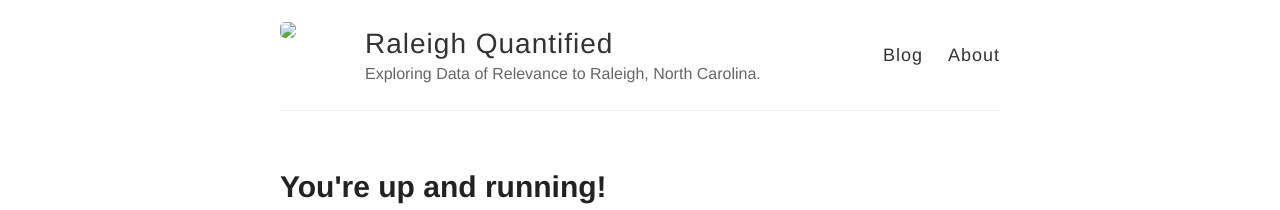
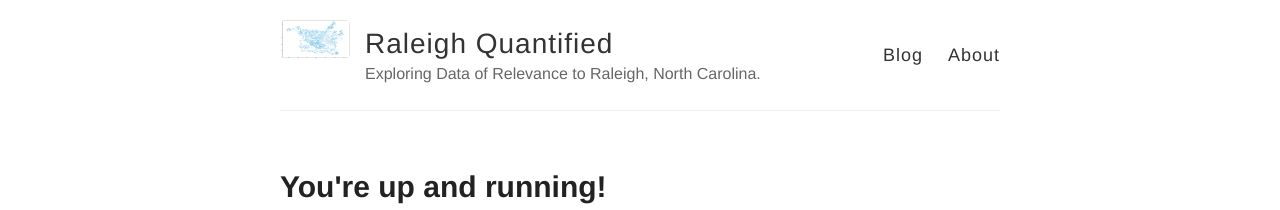
Before and after one commit to raleighquantified/raleighquantified.github.io, a Jekyll site: the page built from index.html, in a window 1280 px wide. Shown: the top 210 px of the page. Built offline with Jekyll 4.4.1, drawn with Linux system fonts in a browser that asks for light colours.

Commit message:
Update _config.yml

```diff
--- a/_config.yml
+++ b/_config.yml
@@ -9,7 +9,7 @@ name: Raleigh Quantified
 description: Exploring Data of Relevance to Raleigh, North Carolina.
 
 # URL of your avatar or profile pic (you could use your GitHub profile pic)
-avatar: raleighquantified.github.io\images\raleigh.png
+avatar: https://raleighquantified.github.io/images/raleigh.png
 
 #
 # Flags below are optional
```
